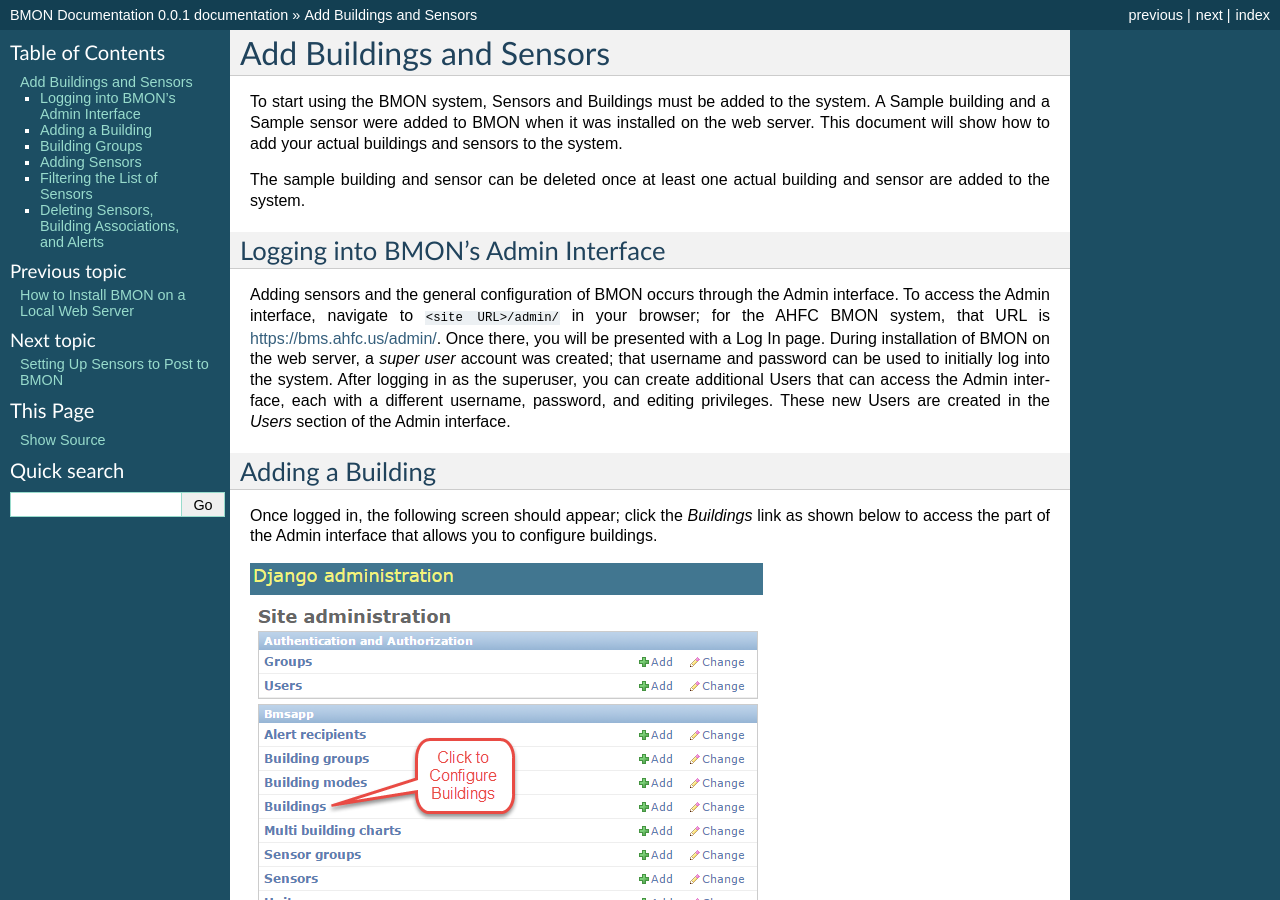
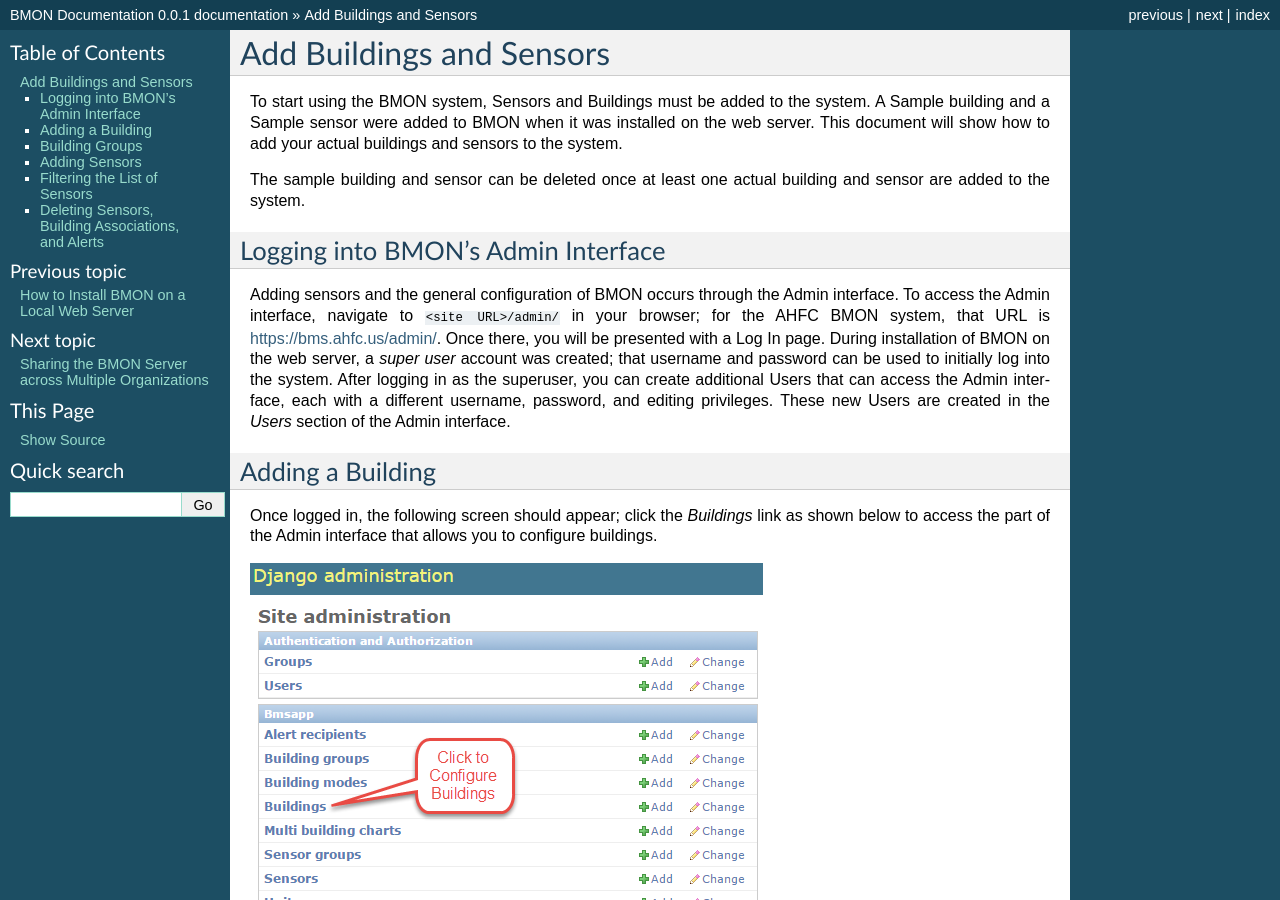
Before and after one commit to alanmitchell/bmon, a Sphinx documentation site: the page built from docs/source/adding-buildings-and-sensors.rst, in a window 1280 px wide and 900 px high. Built offline with Sphinx 7.4.7, drawn with Linux system fonts in a browser that asks for light colours.

Commit message:
Got Multiple Organizations as a Heading.

```diff
--- a/docs/source/index.rst
+++ b/docs/source/index.rst
@@ -81,6 +81,7 @@
    how-to-install-BMON-on-a-web-server
    how-to-install-BMON-locally
    adding-buildings-and-sensors
+   multiple-organizations
    setting-up-sensors-to-post-to-bmon
    multi-building-charts
    sensor-alerts
```
Also changed, not shown: docs/source/_static/add_organizations.png.
